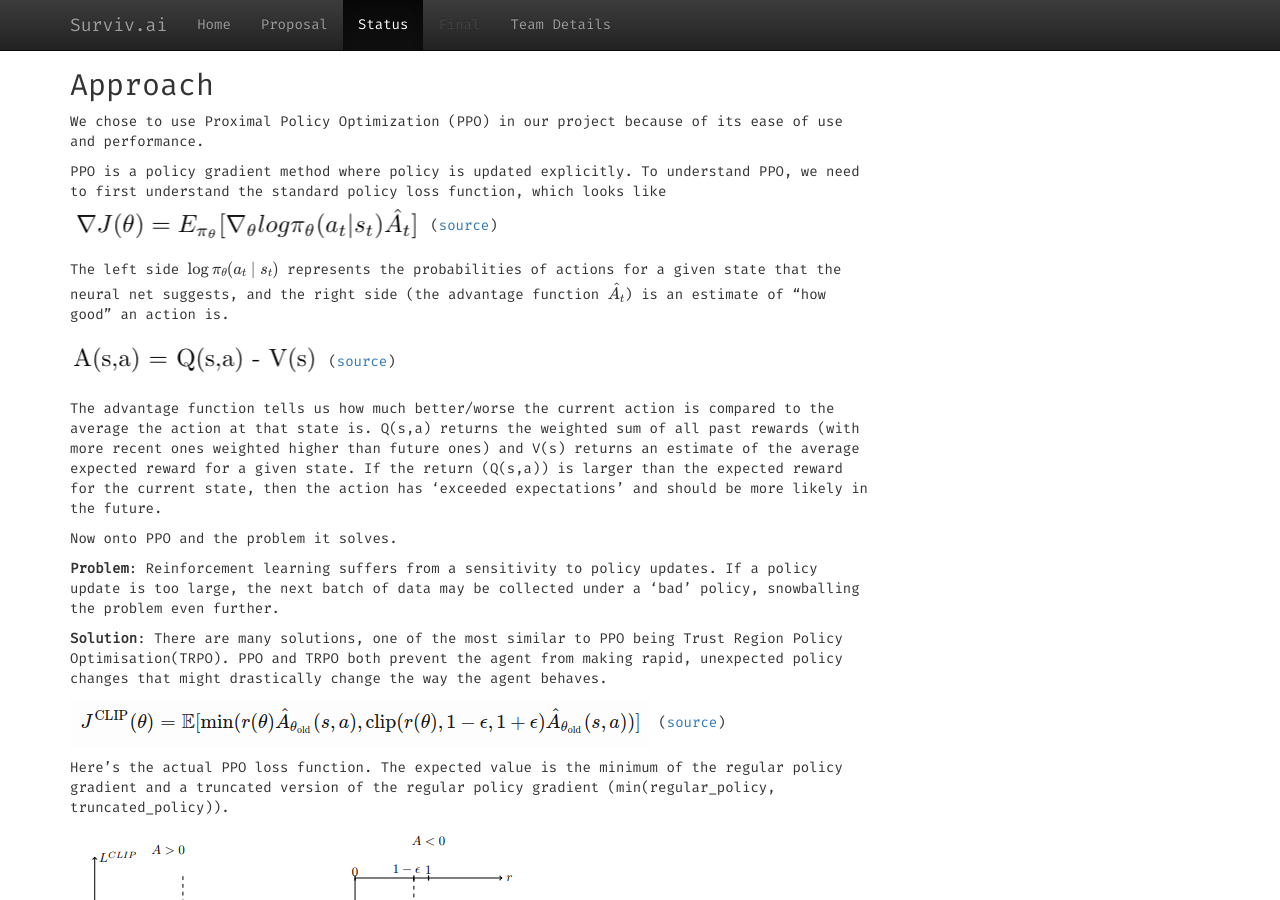
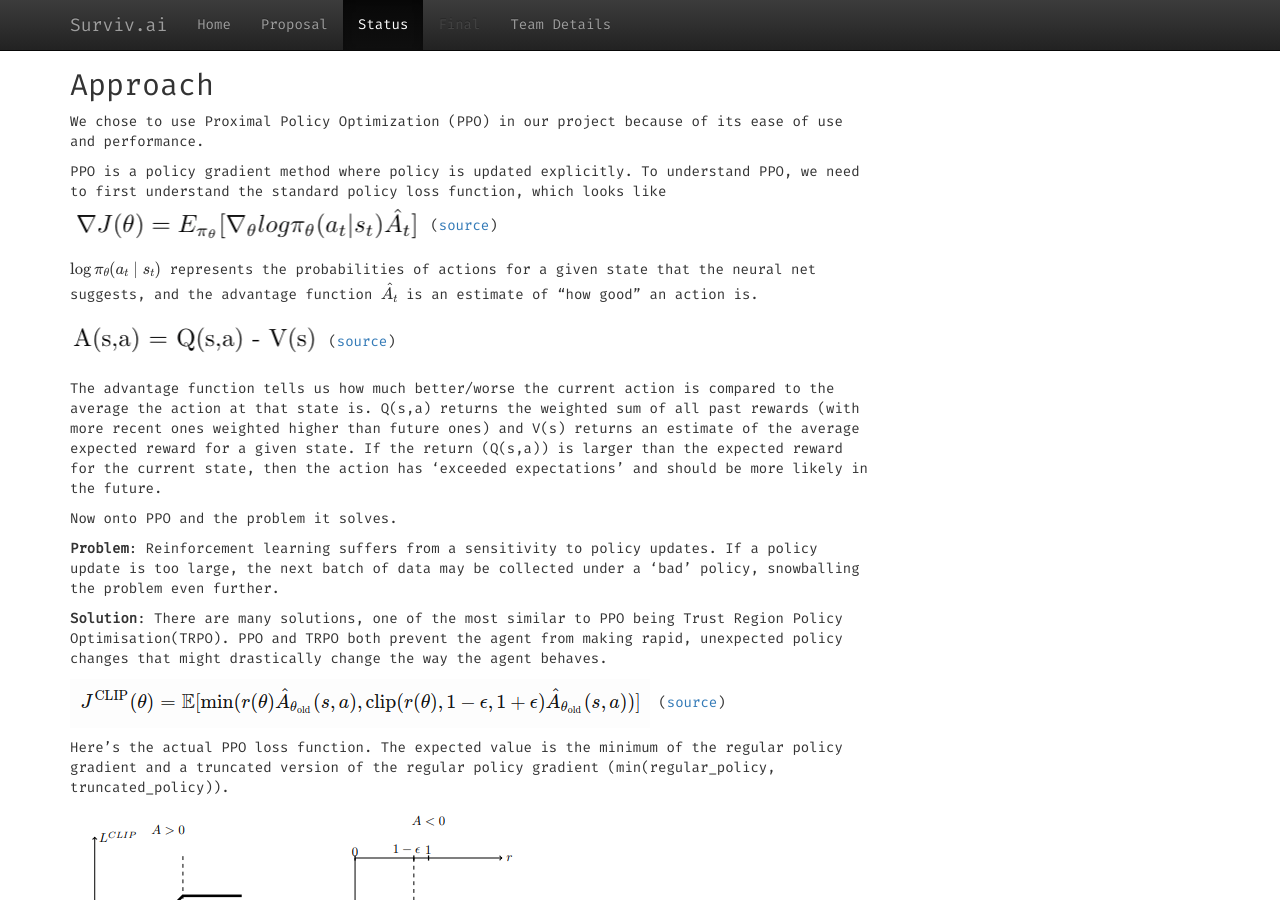
Before and after one commit to rtnavarr/survivai, a Jekyll site: the page built from docs/status.md, in a window 1280 px wide and 900 px high, scrolled down 771 px. Built offline with Jekyll 4.4.1, drawn with Linux system fonts in a browser that asks for light colours; formulas are drawn with MathJax 3.

Commit message:
Final tweaks to approach section

```diff
--- a/docs/status.md
+++ b/docs/status.md
@@ -13,7 +13,7 @@ We chose to use Proximal Policy Optimization (PPO) in our project because of its
 
 PPO is a policy gradient method where policy is updated explicitly. To understand PPO, we need to first understand the standard policy loss function, which looks like ![Standard policy loss function](images/standard_policy_loss.png) ([source](https://lilianweng.github.io/lil-log/2018/04/08/policy-gradient-algorithms.html#trpo))
 
-The left side $$\log\pi_{\theta}(a_{t}\mid s_{t})$$ represents the probabilities of actions for a given state that the neural net suggests, and the right side (the advantage function $$\hat{A_t}$$) is an estimate of “how good” an action is.
+$$\log\pi_{\theta}(a_{t}\mid s_{t})$$ represents the probabilities of actions for a given state that the neural net suggests, and the advantage function $$\hat{A_t}$$ is an estimate of “how good” an action is.
 
 
 ![Advantage function](images/advantage_function.png) ([source](https://www.youtube.com/watch?v=5P7I-xPq8u8))
```
Also changed, not shown: 1 other file.
